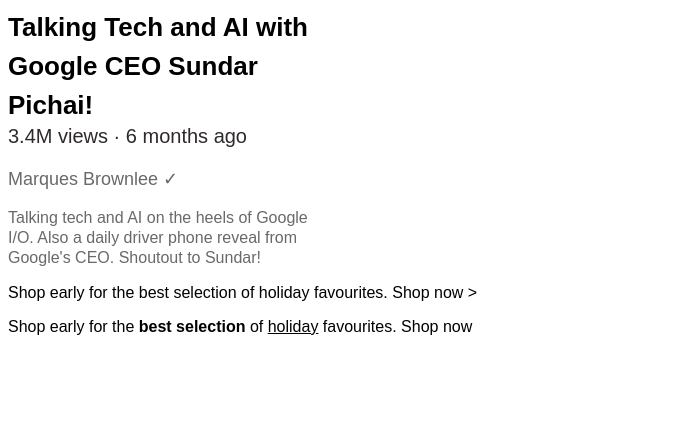
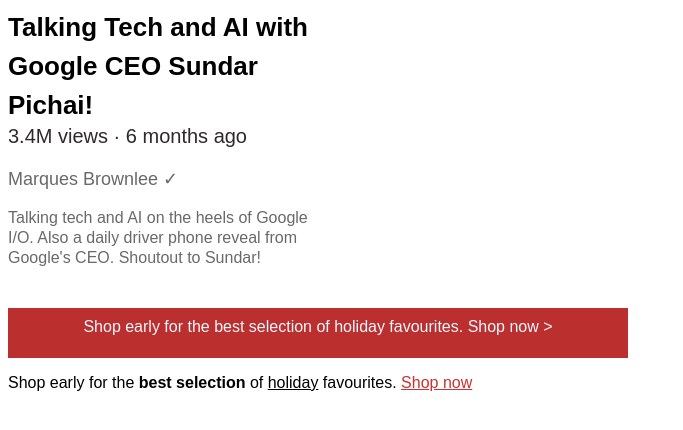
Before and after one commit to Gokul-terzo/HTML_CSS_JS, a plain HTML site: page text.html in a window 1280 px wide. Shown: the whole page, without its empty margins (0-683 px from the left). Drawn offline with Linux system fonts and the light colour scheme.

Commit message:
Final text styling

```diff
--- a/text.css
+++ b/text.css
@@ -21,7 +21,22 @@ margin-bottom: 0px;
 .video-description{
     font-size: 16px;
     width: 300px;
-    margin-bottom: 0px;
+    margin-bottom: 40px;
     color: dimgray;
     line-height: 125%;
 }
+.apple-text{
+    padding: 10px;
+    text-align: center;
+    background-color: rgb(188, 47, 47);
+    color: aliceblue;
+    height: 30px;
+    width: 600px;
+}
+.shop-link:hover{
+    text-decoration: underline;
+}
+.span-example{
+    color: rgb(204, 48, 48);
+    text-decoration: underline;
+}
```
